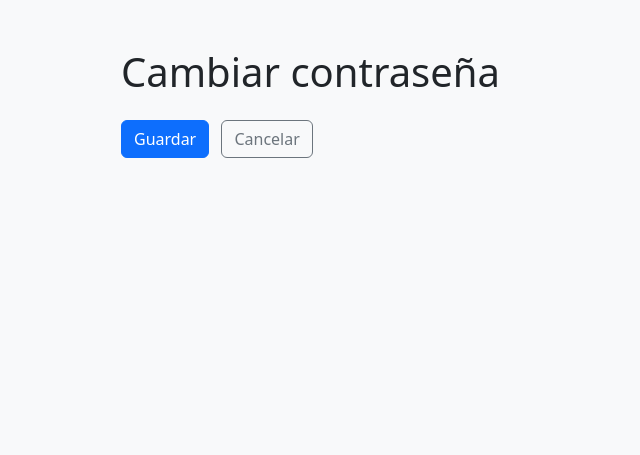
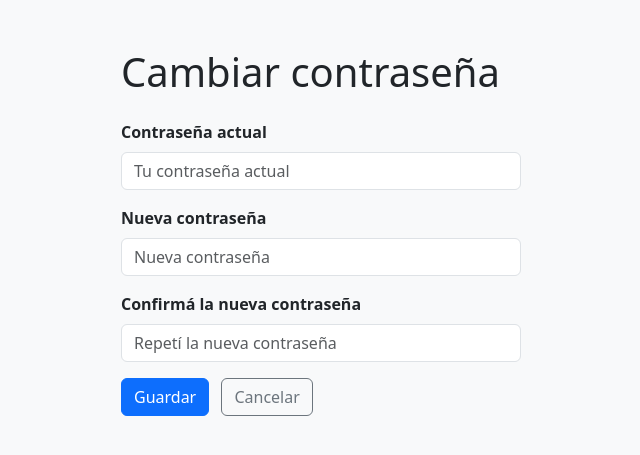
Before and after one commit to ulisesbaroni/Python-proyect, a Django app: page /perfil/password/ in a window 1280 px wide. Shown: the part 56-511 px from the top of the page, without its empty margins (246-886 px from the left). Run offline with Django 5.2, Linux system fonts and the light colour scheme; the visitor is signed in with stand-in values (Sample User, id 1).

Commit message:
feat: se corrigió formulario de cambio de contraseña y se actualizó el README

```diff
--- a/templates/base.html
+++ b/templates/base.html
@@ -58,6 +58,17 @@
       </div>
     </nav>
 
+    {% if messages %}
+      <div class="container mt-3">
+        {% for message in messages %}
+            <div class="alert alert-{{ message.tags }} alert-dismissible fade show" role="alert">
+                {{ message }}
+                <button type="button" class="btn-close" data-bs-dismiss="alert"></button>
+            </div>
+        {% endfor %}
+      </div>
+    {% endif %}
+
     <div class="container my-5">
       <div class="row justify-content-center">
         <div class="col-lg-6 col-md-8">{% block content %}{% endblock %}</div>
--- a/templates/usuarios/cambiar_password.html
+++ b/templates/usuarios/cambiar_password.html
@@ -5,17 +5,28 @@
 {% block content %}
 <h1 class="mb-4">Cambiar contraseña</h1>
 
+{% if error %}
+    <div class="alert alert-danger">{{ error }}</div>
+{% endif %}
+
 <form method="POST" style="max-width:400px;">
     {% csrf_token %}
-    {% for field in form %}
-        <div class="mb-3">
-            <label class="form-label fw-bold">{{ field.label }}</label>
-            {{ field }}
-            {% if field.errors %}
-                <div class="text-danger small">{{ field.errors.0 }}</div>
-            {% endif %}
-        </div>
-    {% endfor %}
+
+    <div class="mb-3">
+        <label class="form-label fw-bold">Contraseña actual</label>
+        <input type="password" name="password_actual" class="form-control" placeholder="Tu contraseña actual">
+    </div>
+
+    <div class="mb-3">
+        <label class="form-label fw-bold">Nueva contraseña</label>
+        <input type="password" name="password_nueva" class="form-control" placeholder="Nueva contraseña">
+    </div>
+
+    <div class="mb-3">
+        <label class="form-label fw-bold">Confirmá la nueva contraseña</label>
+        <input type="password" name="password_confirmar" class="form-control" placeholder="Repetí la nueva contraseña">
+    </div>
+
     <button type="submit" class="btn btn-primary">Guardar</button>
     <a href="{% url 'perfil' %}" class="btn btn-outline-secondary ms-2">Cancelar</a>
 </form>
--- a/usuarios/views.py
+++ b/usuarios/views.py
@@ -89,9 +89,11 @@ def cambiar_password_view(request):
 
         request.user.set_password(nueva)
         request.user.save()
-        # importante: actualiza la sesión para que no se desloguee
         update_session_auth_hash(request, request.user)
-        return redirect('perfil')
+
+        from django.contrib import messages
+        messages.success(request, '¡Contraseña cambiada correctamente!')
+        return redirect('home')
 
     return render(request, 'usuarios/cambiar_password.html')
 
```
Also changed, not shown: README.md.
